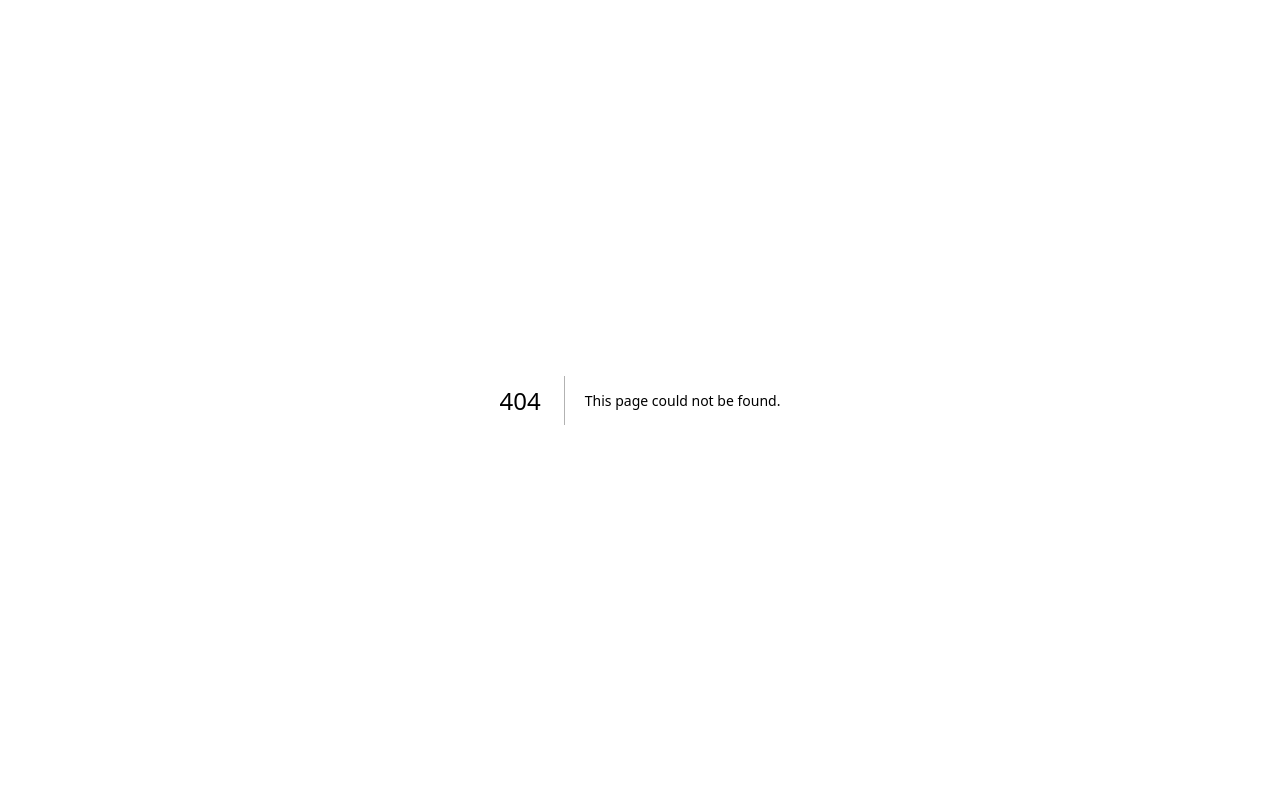
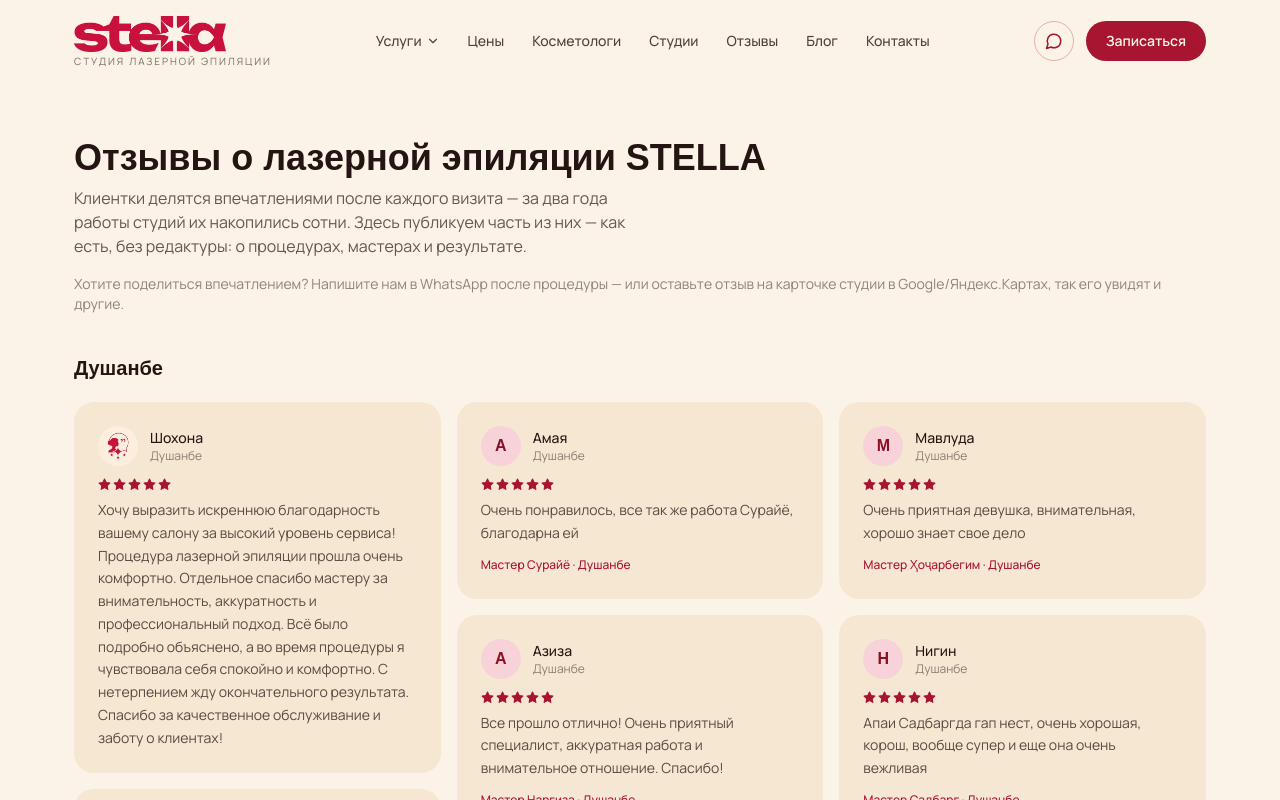
Before and after one commit to Icecrown1/stella-site, a Next.js app: page /otzyvy in a window 1280 px wide. Before the commit this address had no page. Shown: the top 800 px of the page. Built offline with nearby package versions, Linux system fonts and the light colour scheme; a web font is replaced by a local one.

Commit message:
Published your App
Replit-Commit-Author: Deployment
Replit-Commit-Deployment-Build-Id: 5c6fa028-adb1-48b1-9c9d-f49e28eea5f6

```diff
--- /dev/null
+++ b/app/otzyvy/page.tsx
@@ -0,0 +1,138 @@
+import type { Metadata } from 'next';
+import { Star } from 'lucide-react';
+import Header from '@/components/Header';
+import Footer from '@/components/Footer';
+import BookingForm from '@/components/BookingForm';
+import { REVIEWS } from '@/lib/reviews';
+import { MASTERS } from '@/lib/masters';
+import { STUDIOS } from '@/lib/studios';
+
+const SITE_URL = 'https://laserstella.com';
+
+export const metadata: Metadata = {
+  title: 'Отзывы о лазерной эпиляции STELLA — Душанбе и Худжанд',
+  description:
+    'Реальные отзывы клиенток STELLA о лазерной эпиляции в Душанбе и Худжанде: впечатления от процедур, мастеров и результата.',
+  alternates: { canonical: `${SITE_URL}/otzyvy` }
+};
+
+function masterInfo(masterSlug?: string) {
+  if (!masterSlug) return null;
+  const master = MASTERS.find((m) => m.slug === masterSlug);
+  if (!master) return null;
+  const studio = STUDIOS.find((s) => s.id === master.studioId);
+  return { master, studio };
+}
+
+function ReviewCard({
+  review
+}: {
+  review: (typeof REVIEWS)[number];
+}) {
+  const info = masterInfo(review.masterSlug);
+  return (
+    <div className="rounded-xl2 bg-sand-100 p-6 break-inside-avoid mb-4">
+      <div className="flex items-center gap-3 mb-3">
+        {review.avatar ? (
+          <img
+            src={review.avatar}
+            alt={review.name}
+            className="h-10 w-10 rounded-full object-cover shrink-0"
+          />
+        ) : (
+          <div
+            aria-hidden="true"
+            className="h-10 w-10 rounded-full bg-crimson-100 text-crimson-600 flex items-center justify-center font-display font-semibold shrink-0"
+          >
+            {review.name.charAt(0)}
+          </div>
+        )}
+        <div>
+          <p className="text-sm font-medium text-ink-900">{review.name}</p>
+          <p className="text-xs text-ink-900/50">{review.city}</p>
+        </div>
+      </div>
+      {review.rating && (
+        <div className="flex gap-0.5 mb-2" aria-label={`Оценка ${review.rating} из 5`}>
+          {Array.from({ length: review.rating }).map((_, j) => (
+            <Star key={j} size={13} className="fill-crimson-500 text-crimson-500" />
+          ))}
+        </div>
+      )}
+      <p className="text-sm text-ink-900/75 leading-relaxed">{review.text}</p>
+      {info && (
+        <a
+          href={`/studii/${info.studio?.slug}`}
+          className="mt-3 inline-block text-xs font-medium text-crimson-500 hover:underline"
+        >
+          Мастер {info.master.name}
+          {info.studio ? ` · ${info.studio.city}` : ''}
+        </a>
+      )}
+    </div>
+  );
+}
+
+export default function OtzyvyPage() {
+  const dushanbe = REVIEWS.filter((r) => r.city === 'Душанбе');
+  const khujand = REVIEWS.filter((r) => r.city === 'Худжанд');
+
+  const breadcrumbSchema = {
+    '@context': 'https://schema.org',
+    '@type': 'BreadcrumbList',
+    itemListElement: [
+      { '@type': 'ListItem', position: 1, name: 'Главная', item: SITE_URL },
+      { '@type': 'ListItem', position: 2, name: 'Отзывы', item: `${SITE_URL}/otzyvy` }
+    ]
+  };
+
+  return (
+    <>
+      <script
+        type="application/ld+json"
+        dangerouslySetInnerHTML={{ __html: JSON.stringify(breadcrumbSchema) }}
+      />
+      <Header />
+      <main>
+        <section className="bg-sand-50 py-14">
+          <div className="container-page max-w-5xl">
+            <h1 className="font-display font-extrabold text-3xl sm:text-4xl text-ink-900 mb-2">
+              Отзывы о лазерной эпиляции STELLA
+            </h1>
+            <p className="text-ink-900/70 max-w-xl mb-4">
+              Клиентки делятся впечатлениями после каждого визита — за два года
+              работы студий их накопились сотни. Здесь публикуем часть из них —
+              как есть, без редактуры: о процедурах, мастерах и результате.
+            </p>
+            <p className="text-sm text-ink-900/50 mb-10">
+              Хотите поделиться впечатлением? Напишите нам в WhatsApp после
+              процедуры — или оставьте отзыв на карточке студии в
+              Google/Яндекс.Картах, так его увидят и другие.
+            </p>
+
+            <h2 className="font-display font-bold text-xl text-ink-900 mb-5">
+              Душанбе
+            </h2>
+            <div className="columns-1 sm:columns-2 lg:columns-3 gap-4 mb-12">
+              {dushanbe.map((r, i) => (
+                <ReviewCard key={`d-${i}`} review={r} />
+              ))}
+            </div>
+
+            <h2 className="font-display font-bold text-xl text-ink-900 mb-5">
+              Худжанд
+            </h2>
+            <div className="columns-1 sm:columns-2 lg:columns-3 gap-4">
+              {khujand.map((r, i) => (
+                <ReviewCard key={`h-${i}`} review={r} />
+              ))}
+            </div>
+          </div>
+        </section>
+
+        <BookingForm />
+      </main>
+      <Footer />
+    </>
+  );
+}
--- a/app/sitemap.ts
+++ b/app/sitemap.ts
@@ -12,6 +12,15 @@ export default function sitemap(): MetadataRoute.Sitemap {
     changeFrequency: "monthly",
     priority: 0.8,
   }));
+
+  const otzyvyPage: MetadataRoute.Sitemap = [
+    {
+      url: `${SITE_URL}/otzyvy`,
+      lastModified: new Date(),
+      changeFrequency: "weekly",
+      priority: 0.7,
+    },
+  ];
 
   const studiiHub: MetadataRoute.Sitemap = [
     {
@@ -75,6 +84,7 @@ export default function sitemap(): MetadataRoute.Sitemap {
       priority: 0.7,
     },
     ...blogPages,
+    ...otzyvyPage,
     ...studiiHub,
     ...studioPages,
     {
--- a/components/Footer.tsx
+++ b/components/Footer.tsx
@@ -70,7 +70,7 @@ export default function Footer() {
             <li><a href="/uslugi" className="hover:text-sand-50">Услуги</a></li>
             <li><a href="/#tseny" className="hover:text-sand-50">Курсы и цены</a></li>
             <li><a href="/#kosmetologi" className="hover:text-sand-50">Косметологи</a></li>
-            <li><a href="/#otzyvy" className="hover:text-sand-50">Отзывы</a></li>
+            <li><a href="/otzyvy" className="hover:text-sand-50">Отзывы</a></li>
             <li><a href="/blog" className="hover:text-sand-50">Блог</a></li>
           </ul>
           <a
--- a/components/Header.tsx
+++ b/components/Header.tsx
@@ -8,7 +8,7 @@ const NAV_ITEMS = [
   { label: 'Цены', href: '/#tseny' },
   { label: 'Косметологи', href: '/#kosmetologi' },
   { label: 'Студии', href: '/studii' },
-  { label: 'Отзывы', href: '/#otzyvy' },
+  { label: 'Отзывы', href: '/otzyvy' },
   { label: 'Блог', href: '/blog' },
   { label: 'Контакты', href: '/#kontakty' }
 ];
--- a/components/Reviews.tsx
+++ b/components/Reviews.tsx
@@ -38,7 +38,14 @@ export default function Reviews() {
           <h2 className="font-display font-bold text-2xl sm:text-3xl text-ink-900">
             Отзывы наших клиентов
           </h2>
-          <div className="hidden sm:flex gap-2">
+          <div className="flex items-center gap-3">
+            <a
+              href="/otzyvy"
+              className="text-sm font-medium text-crimson-500 hover:underline whitespace-nowrap"
+            >
+              Все отзывы →
+            </a>
+            <div className="hidden sm:flex gap-2">
             <button
               onClick={() => scroll(-1)}
               aria-label="Предыдущие отзывы"
@@ -53,6 +60,7 @@ export default function Reviews() {
             >
               <ChevronRight size={18} />
             </button>
+            </div>
           </div>
         </div>
 
--- a/lib/masters.ts
+++ b/lib/masters.ts
@@ -51,6 +51,7 @@ export const MASTERS: Master[] = [
     slug: 'manizha',
     name: 'Манижа',
     studioId: 'khujand-nabiev',
+    experience: '1 год',
     reviewsCount: 98,
     photo: '/images/master-manizha.webp'
   },
```
Also changed, not shown: 1 other file (tests, documents, lock files or other folders).
